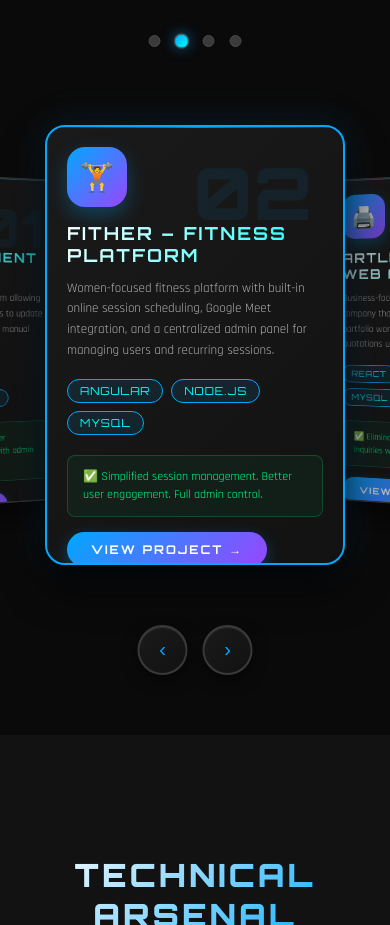
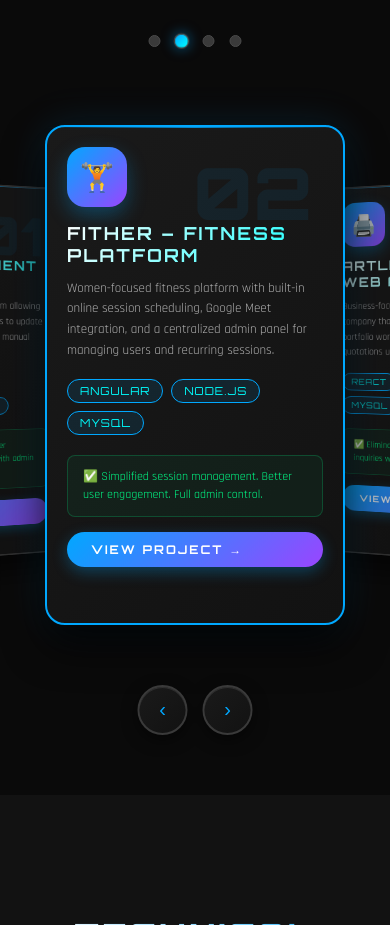
Before and after one commit to Saad0982/Dataworks, a plain HTML site: page index.html in a window 390 px wide. Shown: the part 5620-6545 px from the top of the page. Drawn offline with Linux system fonts and the light colour scheme.

Commit message:
Update style.css

```diff
--- a/style.css
+++ b/style.css
@@ -932,7 +932,7 @@ body::after {
 .carousel-container {
 	width: 100%;
 	max-width: 1600px;
-	height: 600px;
+	height: 660px;
 	perspective: 1200px;
 	position: relative;
 	padding-top: 60px;
@@ -949,7 +949,7 @@ body::after {
 .carousel-item {
 	position: absolute;
 	width: 400px;
-	height: 480px;
+	height: 540px;
 	left: 50%;
 	top: 50%;
 	transform-style: preserve-3d;
@@ -966,9 +966,11 @@ body::after {
 	border-radius: 20px;
 	padding: 30px;
 	position: relative;
-	overflow: hidden;
+	overflow: visible;
 	box-shadow: 0 20px 40px rgba(0, 0, 0, 0.8), inset 0 1px 0 rgba(255, 255, 255, 0.1);
 	transition: border-color 0.3s ease;
+	display: flex;
+	flex-direction: column;
 }
 
 .carousel-item.active .card {
@@ -1610,7 +1612,7 @@ a.info-item { color: inherit; text-decoration: none; }
 	.about-grid { grid-template-columns: 1fr; }
 	.contact-container { grid-template-columns: 1fr; }
 	.footer-content { grid-template-columns: repeat(2, 1fr); }
-	.carousel-item { width: 360px; height: 460px; }
+	.carousel-item { width: 360px; height: 520px; }
 }
 
 @media (max-width: 768px) {
@@ -1648,7 +1650,7 @@ a.info-item { color: inherit; text-decoration: none; }
 	.footer-bottom { flex-direction: column; gap: 15px; text-align: center; }
 	.footer-social { justify-content: center; }
 
-	.carousel-item { width: 300px; height: 440px; }
+	.carousel-item { width: 300px; height: 500px; }
 	.carousel-item .card { padding: 20px; }
 	.card-icon { width: 60px; height: 60px; font-size: 28px; margin-bottom: 15px; }
 	.card-title { font-size: 18px; }
```
